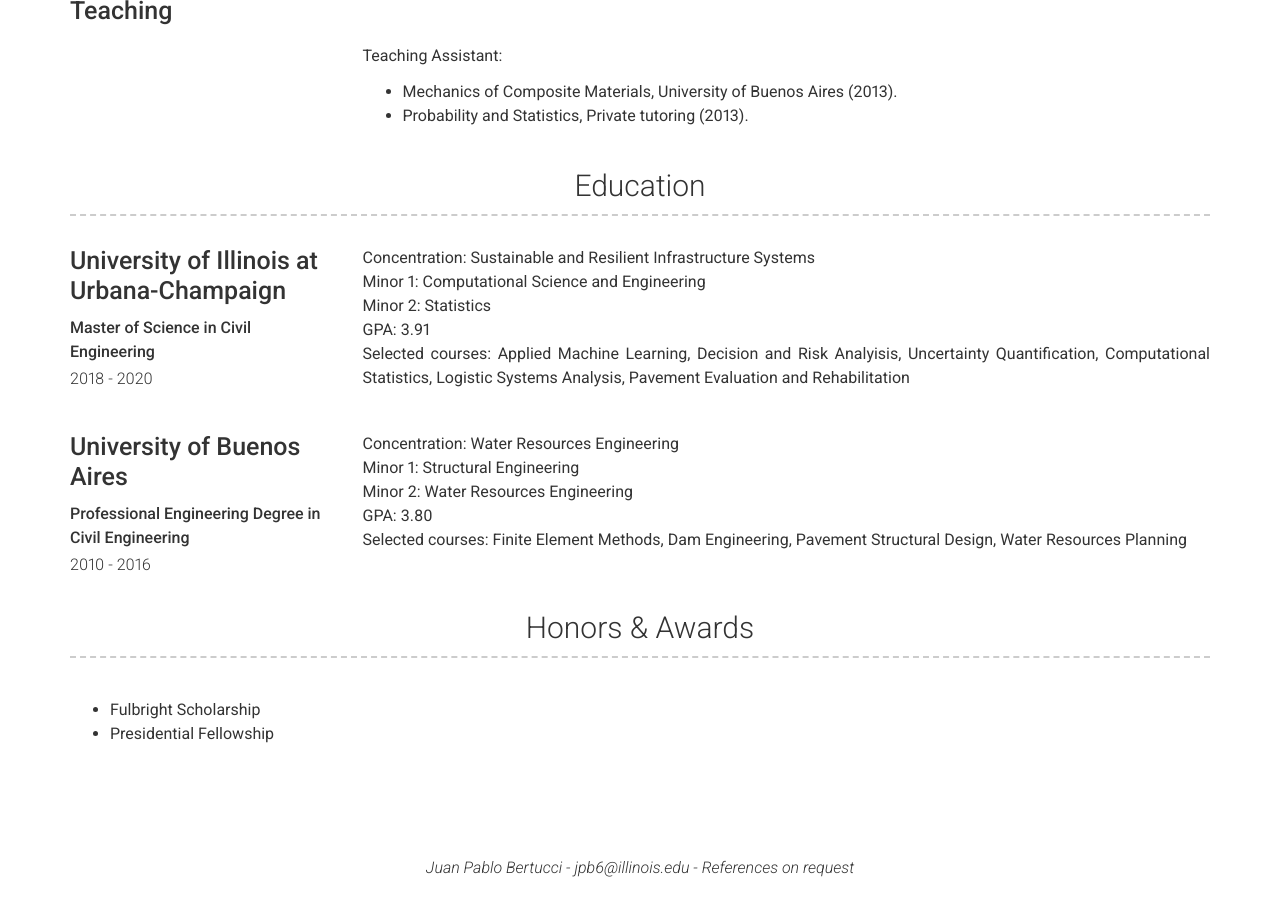
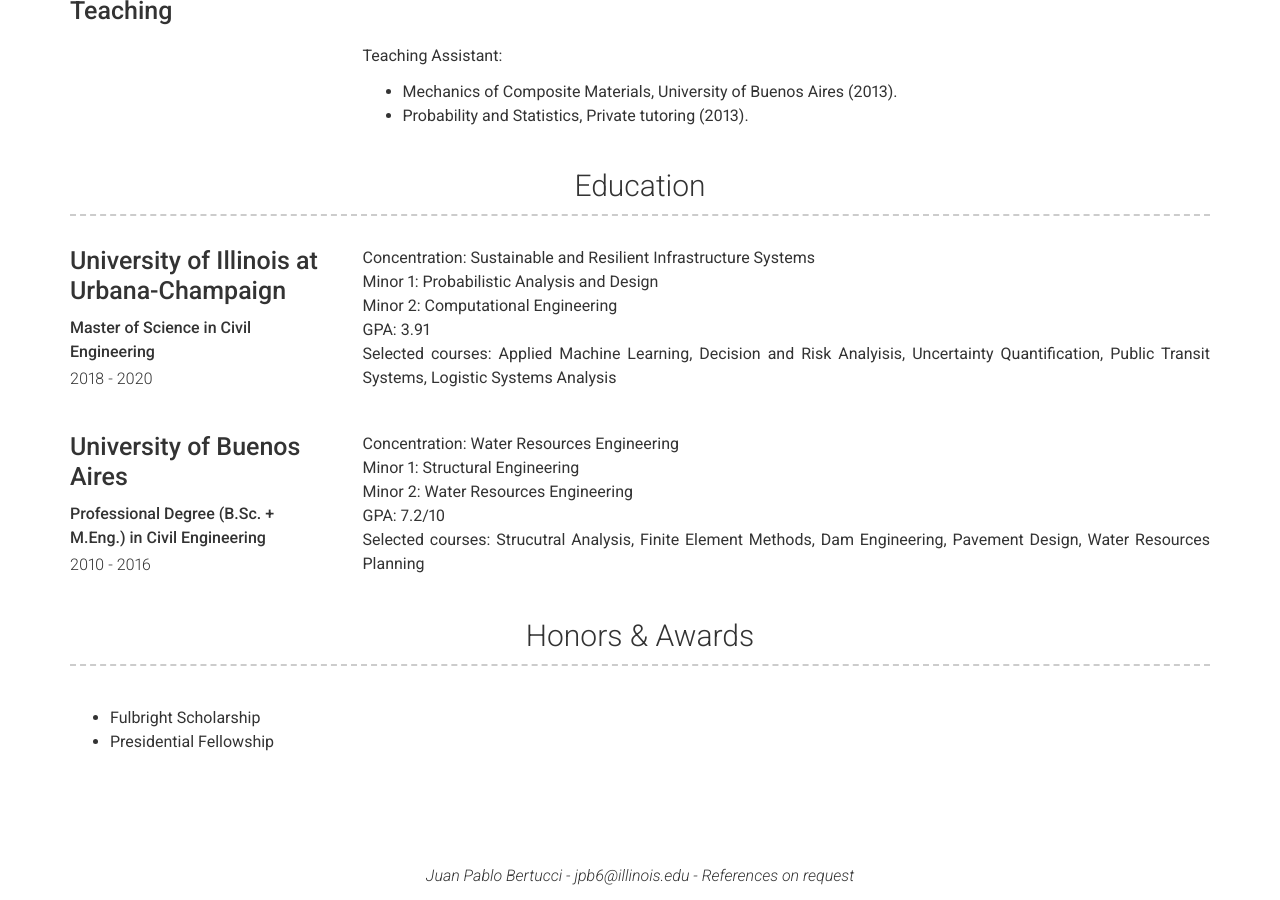
Before and after one commit to JPchomp/JPchomp.github.io, a Jekyll site: the page built from index.md, in a window 1280 px wide and 900 px high, scrolled down 1435 px. Built offline with Jekyll 4.4.1, drawn with Linux system fonts in a browser that asks for light colours.

Commit message:
updated eds

```diff
--- a/_data/education.yml
+++ b/_data/education.yml
@@ -5,18 +5,18 @@
   #quote: >
   description: |
     Concentration: Sustainable and Resilient Infrastructure Systems
-    <br />Minor 1: Computational Science and Engineering
-    <br />Minor 2: Statistics
+    <br />Minor 1: Probabilistic Analysis and Design
+    <br />Minor 2: Computational Engineering
     <br />GPA: 3.91
-    <br />Selected courses: Applied Machine Learning, Decision and Risk Analyisis, Uncertainty Quantification, Computational Statistics, Logistic Systems Analysis, Pavement Evaluation and Rehabilitation
+    <br />Selected courses: Applied Machine Learning, Decision and Risk Analyisis, Uncertainty Quantification, Public Transit Systems, Logistic Systems Analysis
 
 - name: University of Buenos Aires
   dates: 2010 - 2016
-  qualification: Professional Engineering Degree in Civil Engineering
+  qualification: Professional Degree (B.Sc. + M.Eng.) in Civil Engineering
   #quote: >
   description: |
     Concentration: Water Resources Engineering
     <br />Minor 1: Structural Engineering
     <br />Minor 2: Water Resources Engineering
-    <br />GPA: 3.80
-    <br />Selected courses: Finite Element Methods, Dam Engineering, Pavement Structural Design, Water Resources Planning
+    <br />GPA: 7.2/10
+    <br />Selected courses: Strucutral Analysis, Finite Element Methods, Dam Engineering, Pavement Design, Water Resources Planning
```
